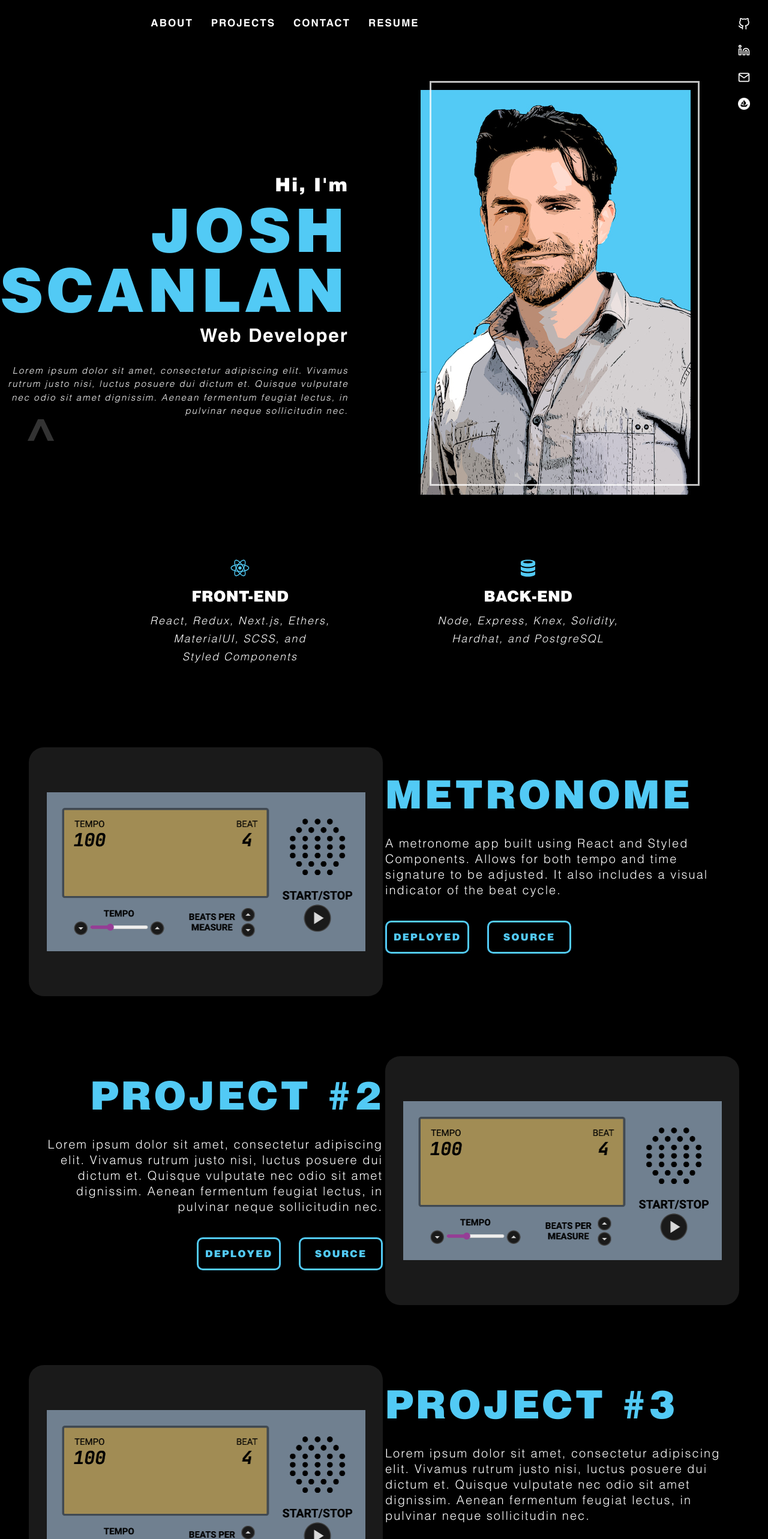
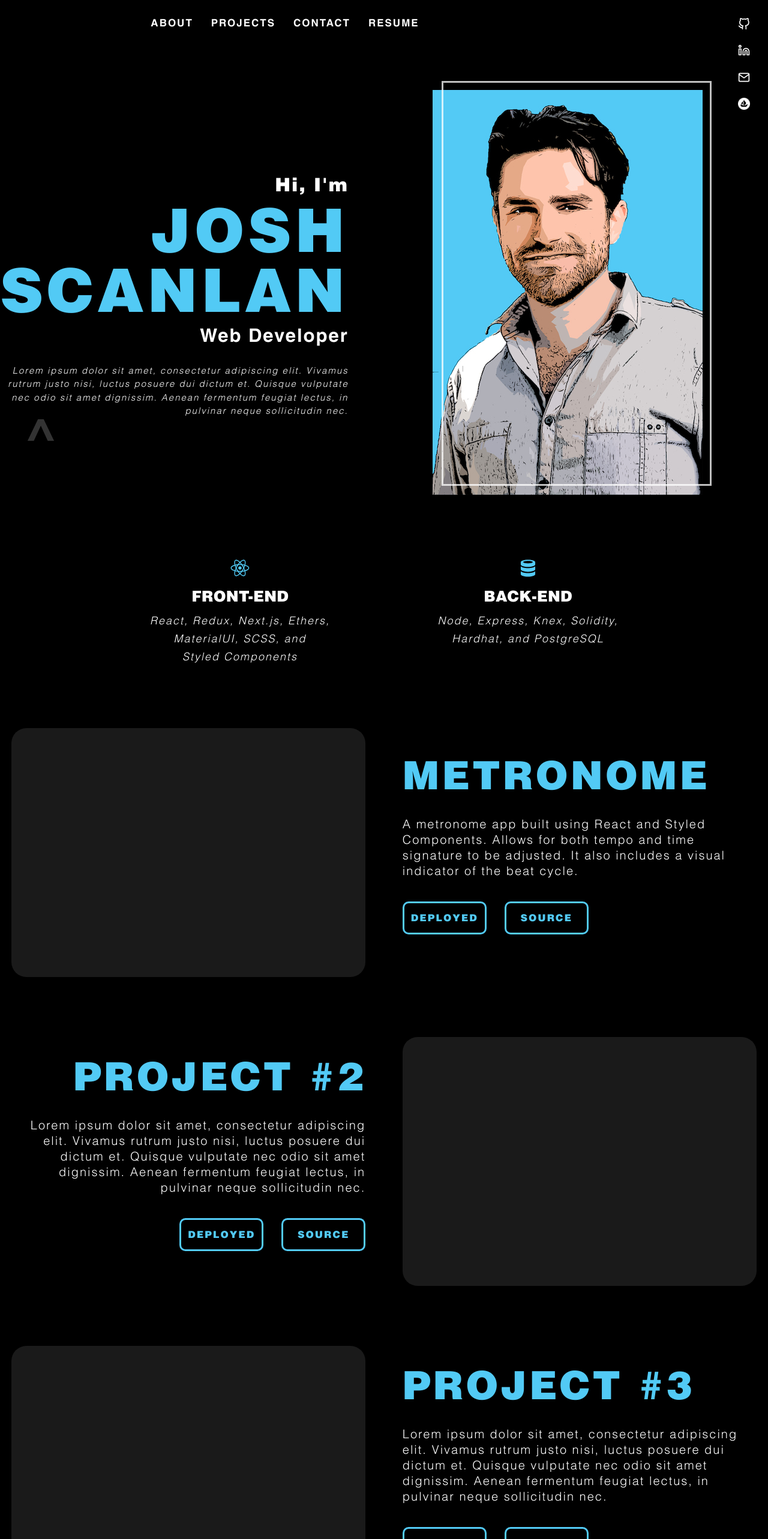
Before and after one commit to joshuascan/personal-portfolio, a Next.js app: page / in a window 1280 px wide. Shown: the top 2566 px of the page at 60% size. Built offline with nearby package versions, Linux system fonts and the light colour scheme.

Commit message:
adjusts projects spacing

```diff
--- a/src/components/ContactForm/ContactFormStyles.js
+++ b/src/components/ContactForm/ContactFormStyles.js
@@ -8,7 +8,7 @@ export const Header = styled.h3`
   font-size: 8rem;
   text-transform: uppercase;
   font-family: ${(props) => props.theme.fonts.black};
-  margin-bottom: 2rem;
+  margin: 2rem 0;
 `;
 
 export const Form = styled.form`
--- a/src/components/Hero/HeroStyles.js
+++ b/src/components/Hero/HeroStyles.js
@@ -19,7 +19,7 @@ export const LeftSection = styled.div`
 
 export const RightSection = styled.div`
   margin-right: 15rem;
-  margin-left: 12rem;
+  margin-left: 14rem;
 `;
 
 export const HeroHeader = styled.h1`
--- a/src/components/Projects/Projects.js
+++ b/src/components/Projects/Projects.js
@@ -13,13 +13,11 @@ import {
 
 const Projects = () => {
   return (
-    <Section id="projects">
+    <Section nopadding id="projects">
       {projects.map(({ title, description, image, visit, source, id }) =>
         id % 2 === 0 ? (
           <ProjectContainer key={id}>
-            <ImageContainer>
-              <Img src={image} />
-            </ImageContainer>
+            <ImageContainer>{/* <Img src={image} /> */}</ImageContainer>
             <InfoContainer>
               <Header>{title}</Header>
               <Description>{description}</Description>
@@ -47,9 +45,7 @@ const Projects = () => {
                 </ExternalLink>
               </LinkList>
             </InfoContainer>
-            <ImageContainer>
-              <Img src={image} />
-            </ImageContainer>
+            <ImageContainer>{/* <Img src={image} /> */}</ImageContainer>
           </ProjectContainer>
         )
       )}
--- a/src/components/Projects/ProjectsStyles.js
+++ b/src/components/Projects/ProjectsStyles.js
@@ -1,11 +1,12 @@
 import styled from "styled-components";
 
 export const ProjectContainer = styled.div`
-  width: 100%;
+  width: 97%;
   display: flex;
   align-items: center;
   justify-content: space-between;
   margin: 5rem auto;
+  /* padding: 1rem; */
 `;
 
 export const ImageContainer = styled.div`
```
